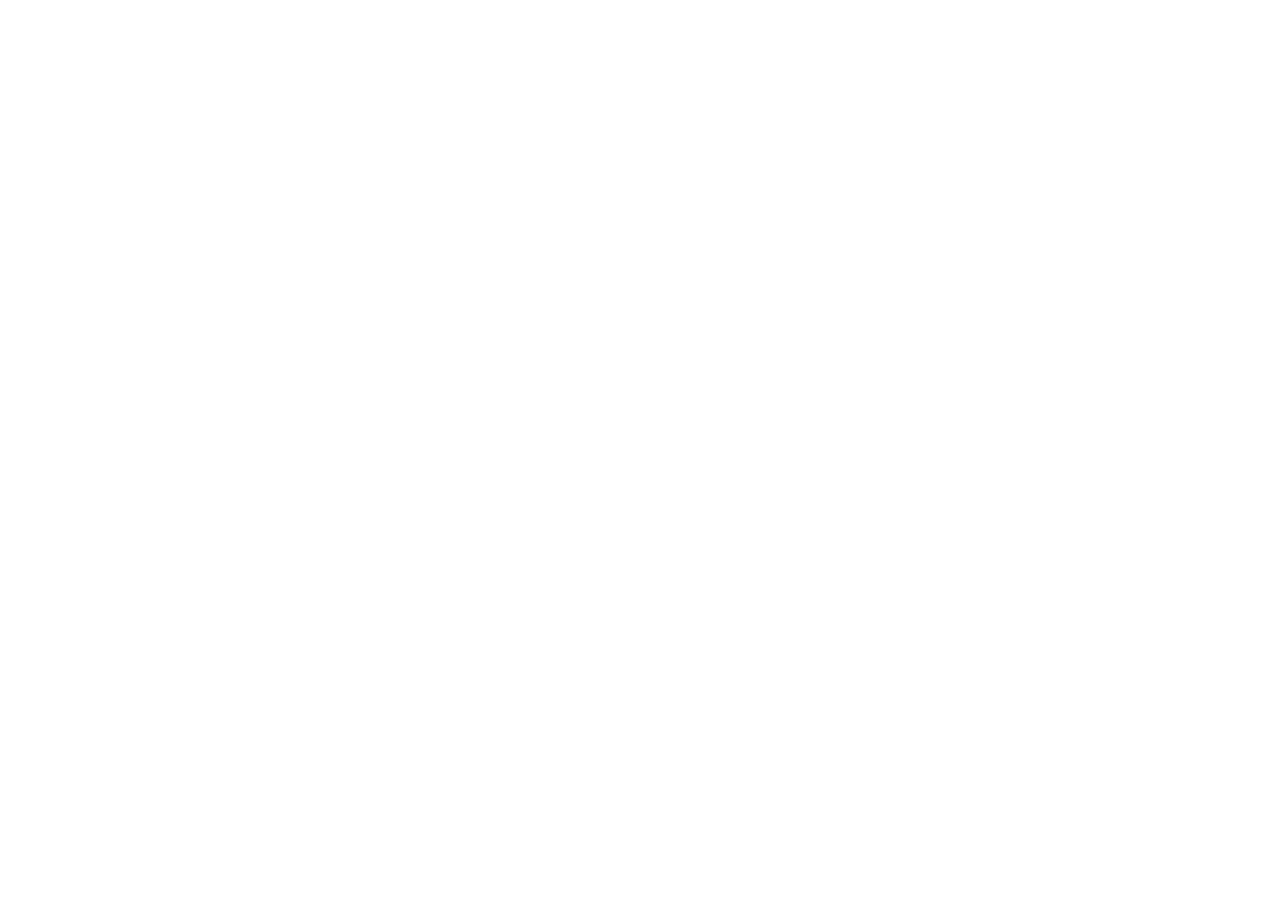
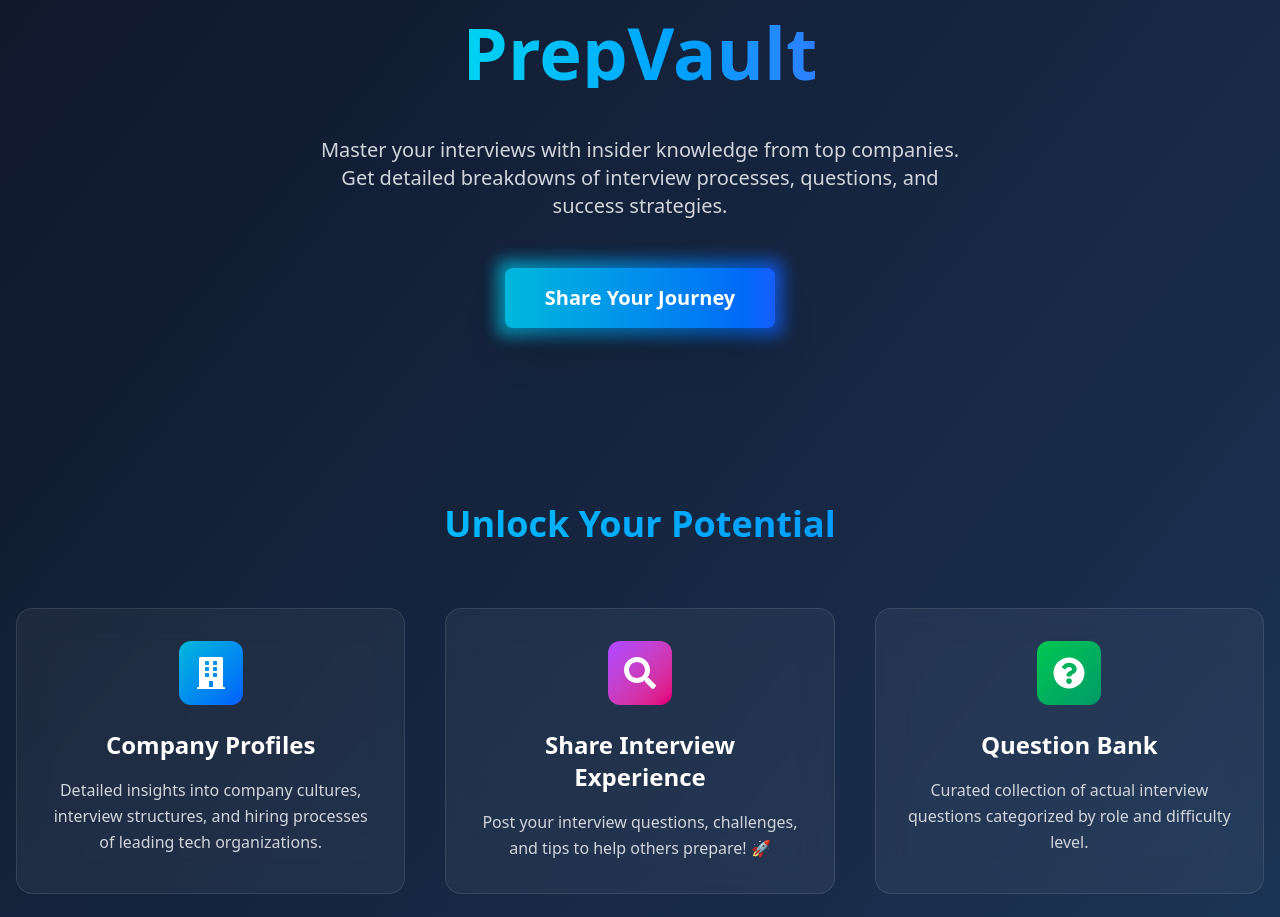
Before and after one commit to ishwari2121/PrepVault, a React (Vite) app in the folder frontend/: page / in a window 1280 px wide. Shown: the part 180-1097 px from the top of the page. Before the commit the page ends 800 px from the top, so only its background shows below. Built offline with nearby package versions, Linux system fonts and the light colour scheme.

Commit message:
home page added

```diff
--- a/frontend/package.json
+++ b/frontend/package.json
@@ -12,6 +12,7 @@
   "dependencies": {
     "@tailwindcss/vite": "^4.0.9",
     "axios": "^1.8.1",
+    "framer-motion": "^12.4.10",
     "react": "^19.0.0",
     "react-dom": "^19.0.0",
     "react-icons": "^5.5.0",
--- a/frontend/src/Pages/Home.jsx
+++ b/frontend/src/Pages/Home.jsx
@@ -1,9 +1,183 @@
-import React from 'react'
+import React, { useState } from 'react';
+import { motion } from 'framer-motion';
+import { FaBuilding, FaSearch, FaQuestionCircle, FaRocket, FaUsers } from 'react-icons/fa';
+import { useNavigate } from 'react-router-dom';
 
-export default function Home() {
-  return (
-    <div>
-      <h1>home</h1>
-    </div>
-  )
-}
+const Home = () => {
+  const navigate = useNavigate();
+  const [totalMembersRegistered,setTotalMembersRegistered] = useState(0);
+  const [totalSharedInterview,setTotalSharedInterview] = useState(0);
+  const [totalCompaniesCoved,setTotalCompaniesCoved] = useState(0);
+    const containerVariants = {
+        hidden: { opacity: 0 },
+        visible: {
+            opacity: 1,
+            transition: {
+                staggerChildren: 0.3,
+                delayChildren: 0.2
+            }
+        }
+    };
+
+    const itemVariants = {
+        hidden: { opacity: 0, y: 20 },
+        visible: { opacity: 1, y: 0 }
+    };
+
+    return (
+        <div className="min-h-screen bg-gradient-to-br from-[#0f172a] to-[#1e3a5f] text-white">
+            <motion.div
+                initial={{ opacity: 0, y: -50 }}
+                animate={{ opacity: 1, y: 0 }}
+                transition={{ duration: 1 }}
+                className="flex flex-col items-center justify-center text-center py-28 px-4"
+            >
+                <motion.div
+                    animate={{ scale: [1, 1.02, 1] }}
+                    transition={{ duration: 2, repeat: Infinity }}
+                    className="mb-8"
+                >
+                    <h1 className="text-6xl md:text-7xl font-bold bg-gradient-to-r from-cyan-400 to-blue-500 bg-clip-text text-transparent mb-4">
+                        PrepVault
+                    </h1>
+                </motion.div>
+                <motion.p
+                    initial={{ opacity: 0 }}
+                    animate={{ opacity: 1 }}
+                    transition={{ delay: 0.5 }}
+                    className="text-xl text-gray-300 max-w-2xl mb-12"
+                >
+                    Master your interviews with insider knowledge from top companies. Get detailed breakdowns of interview processes, questions, and success strategies.
+                </motion.p>
+                <motion.div
+                    whileHover={{ scale: 1.05 }}
+                    whileTap={{ scale: 0.95 }}
+                    className="relative"
+                >
+                    <div className="absolute -inset-2 bg-gradient-to-r from-cyan-500 to-blue-600 rounded-lg blur opacity-75 group-hover:opacity-100 transition"></div>
+                    <button className="relative bg-gradient-to-r from-cyan-500 to-blue-600 px-10 py-4 rounded-lg text-xl font-bold shadow-2xl hover:shadow-cyan-500/40 transition-all">
+                        Share Your Journey
+                    </button>
+                </motion.div>
+            </motion.div>
+
+            <div className="container mx-auto px-4 py-16">
+                <motion.h2
+                    initial={{ opacity: 0 }}
+                    whileInView={{ opacity: 1 }}
+                    viewport={{ once: true }}
+                    className="text-4xl font-bold text-center mb-16 bg-gradient-to-r from-cyan-400 to-blue-500 bg-clip-text text-transparent"
+                >
+                    Unlock Your Potential
+                </motion.h2>
+
+                <motion.div
+                    variants={containerVariants}
+                    initial="hidden"
+                    whileInView="visible"
+                    viewport={{ once: true }}
+                    className="grid grid-cols-1 md:grid-cols-2 lg:grid-cols-3 gap-10"
+
+                >
+                    <motion.div onClick={(e)=>navigate("/companies")}
+                        variants={itemVariants}
+                        className="bg-white/5 p-8 rounded-2xl border border-white/10 backdrop-blur-lg hover:shadow-2xl hover:shadow-cyan-500/20 transition-all"
+                    >
+                        <motion.div
+                            whileHover={{ scale: 1.1, rotate: -5 }}
+                            className="h-16 w-16 bg-gradient-to-br from-cyan-500 to-blue-600 rounded-xl flex items-center justify-center mb-6 mx-auto"
+                        >
+                            <FaBuilding className="h-8 w-8 text-white" />
+                        </motion.div >
+                        <h3 className="text-2xl font-bold text-center mb-4">Company Profiles</h3>
+                        <p className="text-gray-300 text-center leading-relaxed">
+                            Detailed insights into company cultures, interview structures, and hiring processes of leading tech organizations.
+                        </p>
+                    </motion.div>
+
+                    <motion.div
+                        variants={itemVariants}
+                        className="bg-white/5 p-8 rounded-2xl border border-white/10 backdrop-blur-lg hover:shadow-2xl hover:shadow-cyan-500/20 transition-all"
+                    >
+                        <motion.div
+                            whileHover={{ scale: 1.1, rotate: 5 }}
+                            className="h-16 w-16 bg-gradient-to-br from-purple-500 to-pink-600 rounded-xl flex items-center justify-center mb-6 mx-auto"
+                        >
+                            <FaSearch className="h-8 w-8 text-white" />
+                        </motion.div>
+                        <h3 className="text-2xl font-bold text-center mb-4">Share Interview Experience</h3>
+                        <p className="text-gray-300 text-center leading-relaxed">
+                        Post your interview questions, challenges, and tips to help others prepare! 🚀
+                        </p>
+                    </motion.div>
+
+                    <motion.div
+                        variants={itemVariants}
+                        className="bg-white/5 p-8 rounded-2xl border border-white/10 backdrop-blur-lg hover:shadow-2xl hover:shadow-cyan-500/20 transition-all"
+                    >
+                        <motion.div
+                            whileHover={{ scale: 1.1, rotate: -5 }}
+                            className="h-16 w-16 bg-gradient-to-br from-green-500 to-emerald-600 rounded-xl flex items-center justify-center mb-6 mx-auto"
+                        >
+                            <FaQuestionCircle className="h-8 w-8 text-white" />
+                        </motion.div>
+                        <h3 className="text-2xl font-bold text-center mb-4">Question Bank</h3>
+                        <p className="text-gray-300 text-center leading-relaxed">
+                            Curated collection of actual interview questions categorized by role and difficulty level.
+                        </p>
+                    </motion.div>
+                </motion.div>
+
+                <motion.div
+                    initial={{ opacity: 0, x: -50 }}
+                    whileInView={{ opacity: 1, x: 0 }}
+                    transition={{ duration: 0.8 }}
+                    className="mt-24 bg-gradient-to-r from-cyan-500/20 to-blue-500/20 p-8 rounded-2xl border border-cyan-500/30 backdrop-blur-lg"
+                >
+                    <div className="flex flex-col md:flex-row items-center gap-8">
+                        <motion.div
+                            animate={{ y: [0, -15, 0] }}
+                            transition={{ duration: 2, repeat: Infinity }}
+                            className="flex-shrink-0"
+                        >
+                            <FaUsers className="h-24 w-24 text-cyan-400" />
+                        </motion.div>
+                        <div>
+                            <h3 className="text-3xl font-bold mb-4">Join Our Community</h3>
+                            <p className="text-gray-300 text-lg leading-relaxed">
+                                Connect with thousands of aspirants, share experiences, and get real-time updates on interview processes.
+                                Collaborate, learn, and grow together in our vibrant community.
+                            </p>
+                        </div>
+                    </div>
+                </motion.div>
+
+                <motion.div
+                    initial={{ opacity: 0 }}
+                    whileInView={{ opacity: 1 }}
+                    className="grid grid-cols-2 md:grid-cols-3 gap-6 mt-24"
+                >
+                    {[
+                        { value: totalMembersRegistered, label: 'Aspiring Members', icon: FaUsers },
+                        { value: totalSharedInterview, label: 'Interview Tips Shared', icon: FaRocket },
+                        { value: totalCompaniesCoved, label: 'Companies Covered', icon: FaBuilding },
+                    ].map((stat, index) => (
+                        <motion.div
+                            key={index}
+                            whileHover={{ scale: 1.05 }}
+                            className="bg-white/5 p-6 rounded-xl border border-white/10 backdrop-blur-lg"
+                        >
+                            <stat.icon className="h-12 w-12 text-cyan-400 mb-4" />
+                            <div className="text-4xl font-bold bg-gradient-to-r from-cyan-400 to-blue-500 bg-clip-text text-transparent">
+                                {stat.value}
+                            </div>
+                            <div className="text-gray-300 mt-2">{stat.label}</div>
+                        </motion.div>
+                    ))}
+                </motion.div>
+            </div>
+        </div>
+    );
+};
+
+export default Home;
```
Also changed, not shown: 1 other file (tests, documents, lock files or other folders).
